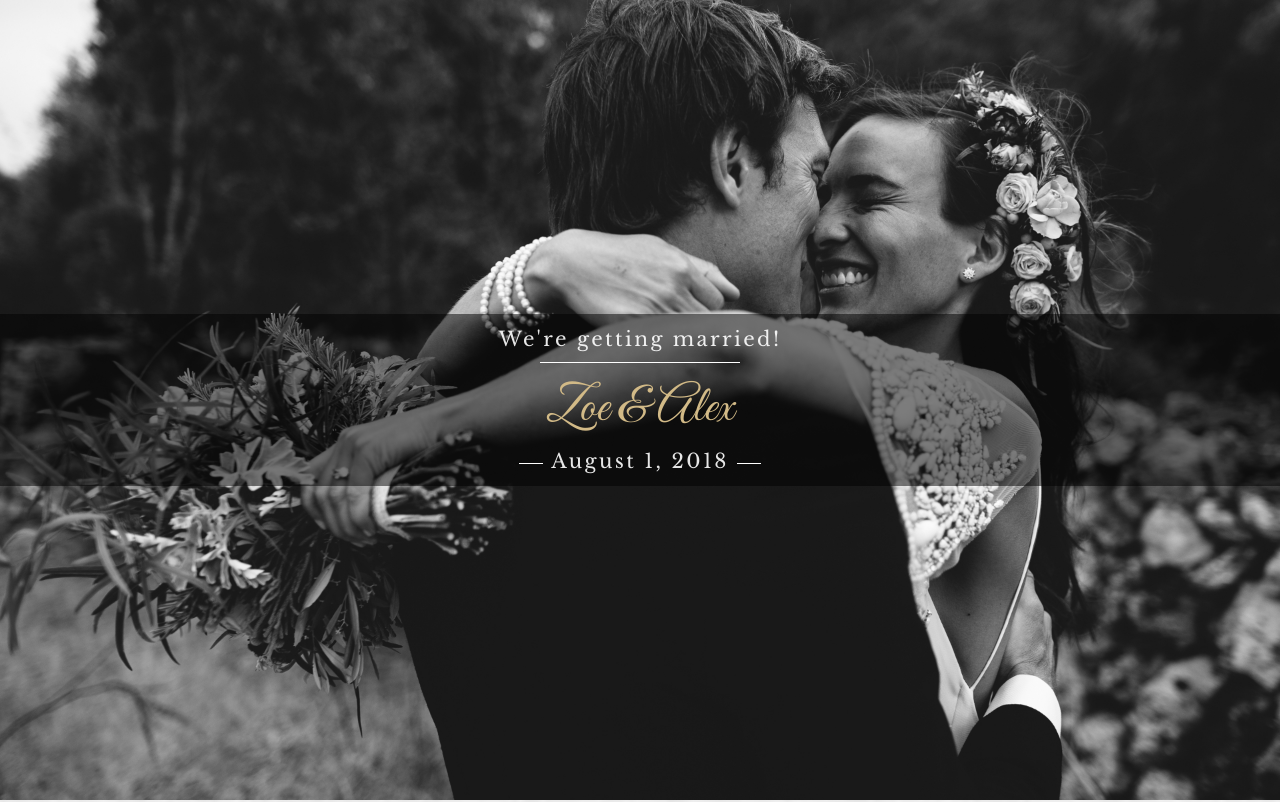
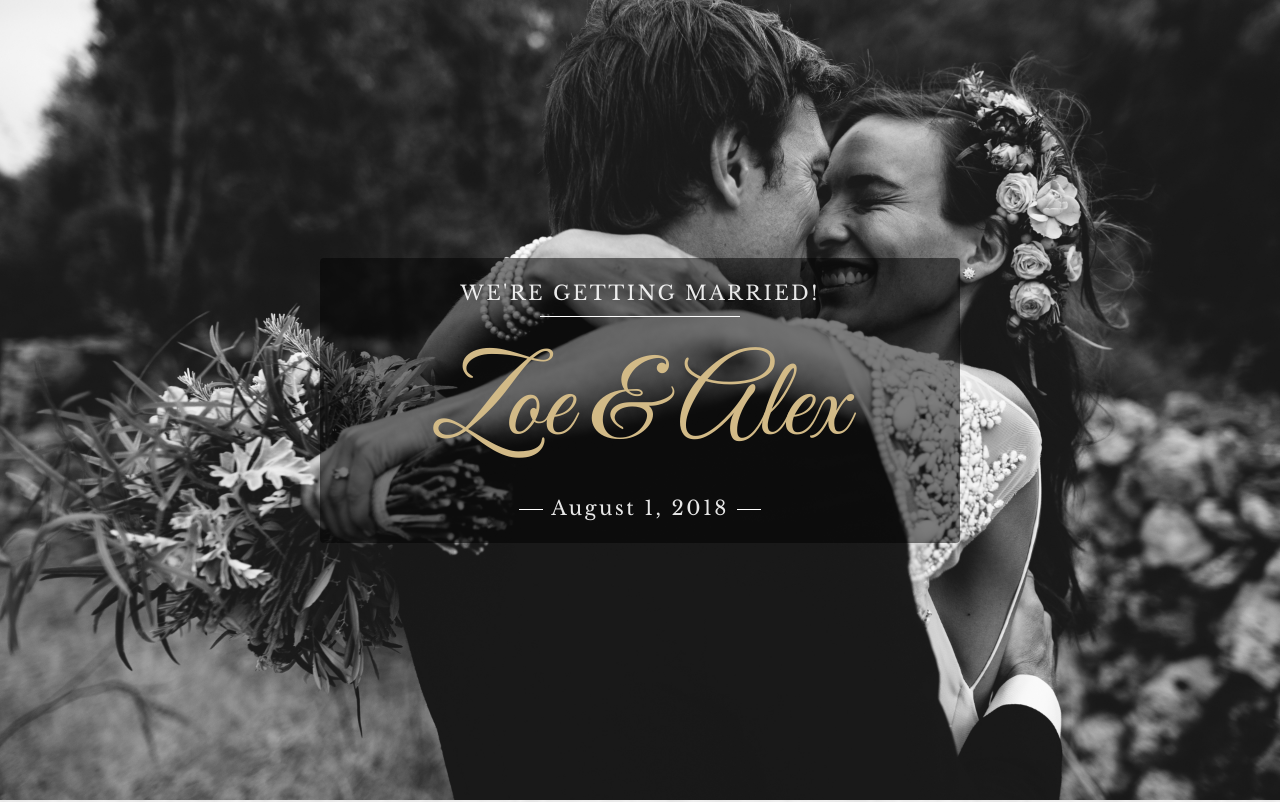
Before and after one commit to arminsarkozi/wedding-landing, a plain HTML site: page index.html in a window 1280 px wide. Shown: the top 802 px of the page. Drawn offline with nearby package versions, Linux system fonts and the light colour scheme; a web font is replaced by a local one.

Commit message:
Added a few more things to the responsive layout.

```diff
--- a/main.css
+++ b/main.css
@@ -102,6 +102,22 @@ a:hover {
     background-color: #fff;
     margin: 0 .5rem;
     vertical-align: middle;
+}
+
+@media (min-width: 768px) {
+    .tagline {
+        text-transform: uppercase;
+    }
+
+    .header-text {
+        padding: 1.25rem;
+        border-radius: 4px;
+        width: 50%;
+    }
+
+    .header-text h1 {
+        font-size: 7rem;
+    }
 }
 
 /* ==== MAIN STYLES ==== */
@@ -265,3 +281,11 @@ footer {
 footer small {
     line-height: 1.5;
 }
+
+@media (min-width: 768px) {
+
+    footer {
+      min-height: 7vh;
+    }
+
+}
```
